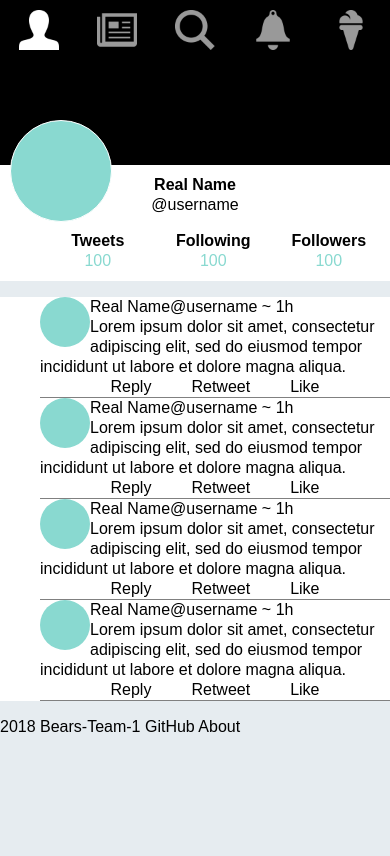
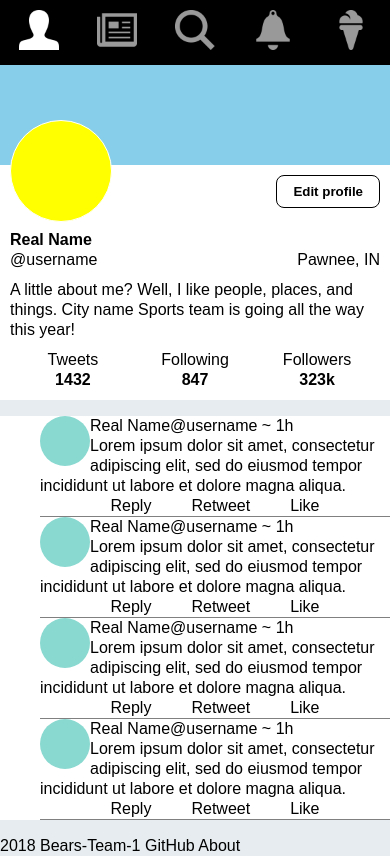
Before and after one commit to chingu-voyage4/Bears-Team-1, a React (Create React App) app: page / in a window 390 px wide. Built offline with nearby package versions, Linux system fonts and the light colour scheme.

Commit message:
Mobile first Profile layout

```diff
--- a/src/App.css
+++ b/src/App.css
@@ -101,6 +101,84 @@ body {
   width: 40px;
 }
 
+.profile {
+  position: relative;
+}
+
+.profile--background {
+  height: 100px;
+  background: skyblue;
+}
+
+.profile--avatar {
+  position: absolute;
+  margin: -45px 0 0 10px;
+  border: solid white 1px;
+  border-radius: 50%;
+  height: 100px;
+  width: 100px;
+  background: yellow;
+}
+
+.profile--button--edit-profile {
+  float: right;
+  margin: 10px;
+  padding: 8px 16px;
+  background: white;
+  border: 1px solid black;
+  border-radius: 8px;
+  font-weight: bold;
+}
+
+.profile--container--bottom-half {
+  padding: 65px 10px 10px 10px;
+  background: white;
+}
+
+.profile--name {
+  font-weight: bold;
+}
+
+.profile--username {
+  float: left;
+  width: 50%;
+}
+
+.profile--location {
+  float: right;
+  width: 50%;
+  text-align: right;
+}
+
+.profile--about {
+  padding: 30px 0px 10px 0px;
+}
+
+.profile--stats {
+  list-style: none;
+  width: 100%;
+  margin: 0;
+  padding: 0;
+  text-align: center;
+}
+
+.profile--stats li {
+  display: inline-block;
+  width: 33%;
+  margin: 0;
+  padding: 0;
+}
+
+.profile--stats-name {
+  display: block;
+}
+
+.profile--stats-number {
+  font-weight: bold;
+}
+
+/*
+
 .profile-card {
   position: relative;
   background: #fff;
@@ -128,7 +206,7 @@ body {
   border: solid white 1px;
   height: 100px;
   width: 100px;
-  background: #89d9d0;
+  background: $brand-color;
   display: inline-block;
   position: absolute;
   margin: -45px 0 0 10px;
@@ -154,9 +232,10 @@ body {
 }
 
 .profile-card--info--number {
-  color: #89d9d0;
+  color: $brand-color;
 }
 
+*/
 .feed--list {
   list-style: none;
   background: white;
--- a/src/App.scss
+++ b/src/App.scss
@@ -102,8 +102,86 @@ body {
 }
 
 ////////////////////////////////////////
-///// Profile card
+///// Profile
 ////////////////////////////////////////
+
+.profile {
+  position: relative;
+}
+
+.profile--background {
+  height: 100px;
+  background: skyblue;
+}
+
+.profile--avatar {
+  position: absolute;
+  margin: -45px 0 0 10px;
+  border: solid white 1px;
+  border-radius: 50%;
+  height: 100px;
+  width: 100px;
+  background: yellow;
+}
+
+.profile--button--edit-profile {
+  float: right;
+  margin: 10px;
+  padding: 8px 16px;
+  background: white;
+  border: 1px solid black;
+  border-radius: 8px;
+  font-weight: bold;
+}
+
+.profile--container--bottom-half {
+  padding: 65px 10px 10px 10px;
+  background: white;
+}
+
+.profile--name {
+  font-weight: bold;
+}
+
+.profile--username {
+  float: left;
+  width: 50%;
+}
+
+.profile--location {
+  float: right;
+  width: 50%;
+  text-align: right;
+}
+
+.profile--about {
+  padding: 30px 0px 10px 0px;
+}
+
+.profile--stats {
+  list-style: none;
+  width: 100%;
+  margin: 0;
+  padding: 0;
+  text-align: center;
+}
+
+.profile--stats li {
+  display: inline-block;
+  width: 33%;
+  margin: 0;
+  padding: 0;
+}
+
+.profile--stats-name {
+  display: block;
+}
+
+.profile--stats-number {
+  font-weight: bold;
+}
+
+/*
 
 .profile-card {
   position: relative;
@@ -161,6 +239,8 @@ body {
   color: $brand-color;
 }
 
+*/
+
 ////////////////////////////////////////
 ///// Feed
 ////////////////////////////////////////
--- a/src/Main.js
+++ b/src/Main.js
@@ -1,12 +1,12 @@
 import React, { Component } from "react";
-import ProfileCard from "./components/ProfileCard";
+import Profile from "./components/Profile";
 import Feed from "./components/Feed";
 
 class Main extends Component {
   render() {
     return (
       <div>
-        <ProfileCard />
+        <Profile />
         <Feed />
       </div>
     );
--- a/src/components/Profile.js
+++ b/src/components/Profile.js
@@ -0,0 +1,48 @@
+import React, { Component } from "react";
+
+class Profile extends Component {
+  render() {
+    return (
+      <div className="container">
+        <div className="profile">
+          <div className="profile--background" />
+          <div>
+            <a className="profile--avatar" />
+            <button className="profile--button--edit-profile">
+              Edit profile
+            </button>
+
+            <div className="profile--container--bottom-half">
+              <div className="profile--name">Real Name</div>
+              <div className="profile--username">@username</div>
+              <div className="profile--location">Pawnee, IN</div>
+              <div className="profile--about">
+                A little about me? Well, I like people, places, and things. City
+                name Sports team is going all the way this year!
+              </div>
+
+              <div>
+                <ul className="profile--stats">
+                  <li>
+                    <span className="profile--stats-name">Tweets</span>
+                    <span className="profile--stats-number">1432</span>
+                  </li>
+                  <li>
+                    <span className="profile--stats-name">Following</span>
+                    <span className="profile--stats-number">847</span>
+                  </li>
+                  <li>
+                    <span className="profile--stats-name">Followers</span>
+                    <span className="profile--stats-number">323k</span>
+                  </li>
+                </ul>
+              </div>
+            </div>
+          </div>
+        </div>
+      </div>
+    );
+  }
+}
+
+export default Profile;
--- a/src/components/ProfileCard.js
+++ /dev/null
@@ -1,40 +0,0 @@
-import React, { Component } from "react";
-
-class ProfileCard extends Component {
-  render() {
-    return (
-      <div className="container">
-        <div className="profile-card">
-          <div className="profile-card--background" />
-          <div>
-            <a className="profile-card--avatar" />
-
-            <div className="profile-card--name">
-              <div className="profile-card--name--real">Real Name</div>
-              <div>@username</div>
-            </div>
-
-            <div>
-              <ul>
-                <li className="profile-card--info">
-                  <span className="profile-card--info--name">Tweets</span>
-                  <span className="profile-card--info--number">100</span>
-                </li>
-                <li className="profile-card--info">
-                  <span className="profile-card--info--name">Following</span>
-                  <span className="profile-card--info--number">100</span>
-                </li>
-                <li className="profile-card--info">
-                  <span className="profile-card--info--name">Followers</span>
-                  <span className="profile-card--info--number">100</span>
-                </li>
-              </ul>
-            </div>
-          </div>
-        </div>
-      </div>
-    );
-  }
-}
-
-export default ProfileCard;
```
